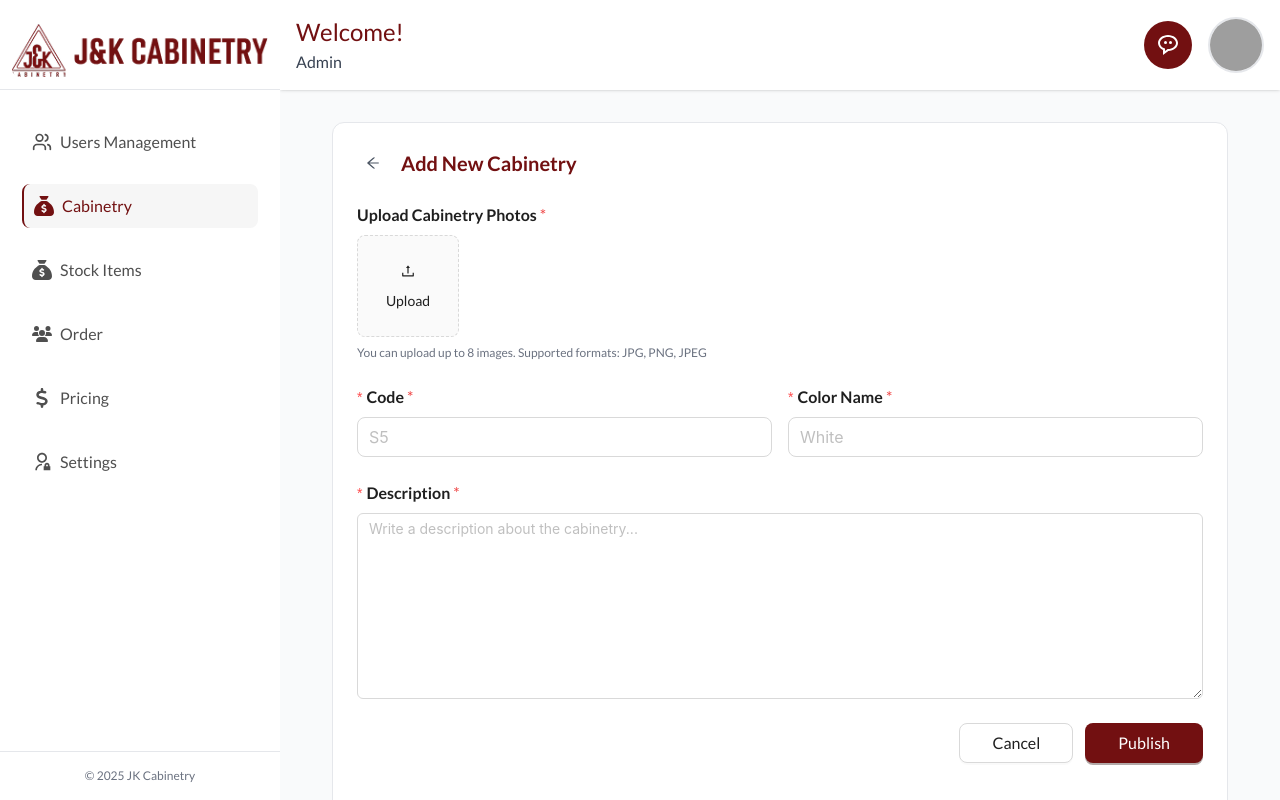
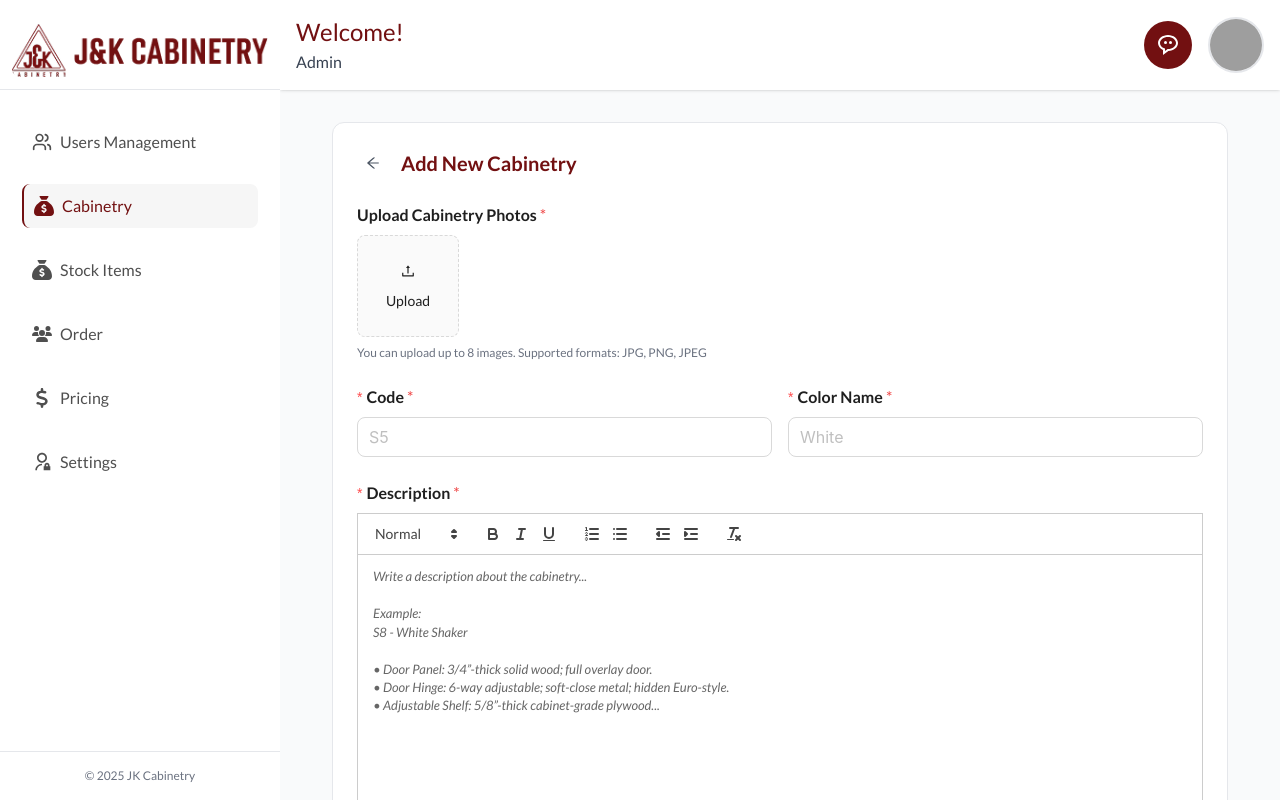
Before and after one commit to sparktechagency/jk-cabinetryct-dashboard, a React (Vite) app: page /cabinetry/add-cabinetry/1 in a window 1280 px wide. Shown: the top 800 px of the page. Built offline with nearby package versions, Linux system fonts and the light colour scheme; no server answers; sample sign-in values are in the browser's storage; grey boxes are pictures that could not be loaded.

Commit message:
Update cabinetry components and dependencies

```diff
--- a/package.json
+++ b/package.json
@@ -22,6 +22,7 @@
     "react-icons": "^5.3.0",
     "react-otp-input": "^3.1.1",
     "react-phone-number-input": "^3.4.5",
+    "react-quill": "^2.0.0",
     "react-redux": "^9.1.2",
     "react-router-dom": "^6.26.1",
     "recharts": "^2.12.7",
--- a/src/components/mainDashboard/cabinetry/AddCabinetry.jsx
+++ b/src/components/mainDashboard/cabinetry/AddCabinetry.jsx
@@ -4,8 +4,8 @@ import { UploadOutlined, ArrowLeftOutlined } from "@ant-design/icons";
 import { useNavigate, useParams } from "react-router-dom";
 import { useAddcabinetryMutation } from "../../../redux/features/cabinetry/cabinetryApi";
 import toast from "react-hot-toast";
-
-const { TextArea } = Input;
+import ReactQuill from "react-quill";
+import "react-quill/dist/quill.snow.css"; // Important: Quill styles
 
 const AddCabinetry = () => {
   const [form] = Form.useForm();
@@ -24,7 +24,7 @@ const AddCabinetry = () => {
       const formData = new FormData();
       formData.append("code", values.code);
       formData.append("color", values.colorName);
-      formData.append("description", values.description);
+      formData.append("description", values.description); // This will be HTML string
       formData.append("cabinetryCategoryId", categoryId);
 
       // Append all images
@@ -51,7 +51,7 @@ const AddCabinetry = () => {
   };
 
   return (
-    <div className="max-w-4xl mx-auto p-6 bg-white border border-gray-200 rounded-xl ">
+    <div className="max-w-4xl mx-auto p-6 bg-white border border-gray-200 rounded-xl">
       <div className="flex items-center gap-3 mb-6">
         <Button
           type="text"
@@ -77,7 +77,7 @@ const AddCabinetry = () => {
             listType="picture-card"
             fileList={fileList}
             onChange={handleUpload}
-            beforeUpload={() => false}
+            beforeUpload={() => false} // Prevent auto upload
             multiple
             accept="image/*"
             onRemove={handleRemoveImage}
@@ -121,7 +121,7 @@ const AddCabinetry = () => {
           </Form.Item>
         </div>
 
-        {/* Description */}
+        {/* Rich Text Description with React Quill */}
         <Form.Item
           label={
             <span className="text-base font-semibold">
@@ -129,12 +129,43 @@ const AddCabinetry = () => {
             </span>
           }
           name="description"
-          rules={[{ required: true, message: "Please enter description" }]}
+          rules={[
+            { required: true, message: "Please enter description" },
+            {
+              validator: (_, value) => {
+                const text = value ? value.replace(/<[^>]*>/g, "").trim() : "";
+                return text.length > 0
+                  ? Promise.resolve()
+                  : Promise.reject(new Error("Description cannot be empty"));
+              },
+            },
+          ]}
         >
-          <TextArea
-            rows={8}
-            placeholder="Write a description about the cabinetry..."
-            className="resize-none"
+          <ReactQuill
+            theme="snow"
+            placeholder={`Write a description about the cabinetry...\n\nExample:\nS8 - White Shaker\n\n• Door Panel: 3/4”-thick solid wood; full overlay door.\n• Door Hinge: 6-way adjustable; soft-close metal; hidden Euro-style.\n• Adjustable Shelf: 5/8”-thick cabinet-grade plywood...`}
+            modules={{
+              toolbar: [
+                [{ header: [1, 2, 3, false] }],
+                ["bold", "italic", "underline"],
+                [{ list: "ordered" }, { list: "bullet" }],
+                [{ indent: "-1" }, { indent: "+1" }],
+                ["clean"],
+              ],
+            }}
+            formats={[
+              "header",
+              "bold",
+              "italic",
+              "underline",
+              "list",
+              "bullet",
+              "indent",
+            ]}
+            style={{
+              height: "320px", // Editor height
+              marginBottom: "60px", // Space for toolbar + submit buttons
+            }}
           />
         </Form.Item>
 
--- a/src/components/mainDashboard/cabinetry/Cabinetry.jsx
+++ b/src/components/mainDashboard/cabinetry/Cabinetry.jsx
@@ -193,7 +193,7 @@ const Cabinetry = () => {
                         <img
                           src={`${cabinet.images[0]}`}
                           alt={cabinet.code}
-                          className="w-full h-32 object-cover rounded-t"
+                          className="w-full h-56 object-cover rounded-t"
                         />
                       ) : (
                         <div className="bg-gray-300 h-32 flex items-center justify-center">
--- a/src/components/mainDashboard/cabinetry/EditCabinetry.jsx
+++ b/src/components/mainDashboard/cabinetry/EditCabinetry.jsx
@@ -11,8 +11,8 @@ import {
   useUpdateCabinetryMutation,
 } from "../../../redux/features/cabinetry/cabinetryApi";
 import toast from "react-hot-toast";
-
-const { TextArea } = Input;
+import ReactQuill from "react-quill";
+import "react-quill/dist/quill.snow.css"; // Quill styles
 
 const EditCabinetry = () => {
   const [form] = Form.useForm();
@@ -33,7 +33,7 @@ const EditCabinetry = () => {
       form.setFieldsValue({
         code: cabinet.code,
         colorName: cabinet.color,
-        description: cabinet.description,
+        description: cabinet.description, // This should be HTML string from DB
       });
       setExistingImages(cabinet.images || []);
     }
@@ -46,7 +46,7 @@ const EditCabinetry = () => {
       formData.append("color", values.colorName);
       formData.append("description", values.description);
 
-      // Add deleted images array
+      // Add deleted images
       if (deletedImages.length > 0) {
         formData.append("deletedImages", JSON.stringify(deletedImages));
       }
@@ -107,9 +107,9 @@ const EditCabinetry = () => {
               {existingImages.map((imagePath, index) => (
                 <div key={index} className="relative group">
                   <img
-                    src={`${imagePath}`}
+                    src={imagePath}
                     alt={`Cabinet ${index + 1}`}
-                    className="w-full h-32 object-cover rounded border"
+                    className="w-full h-56 object-cover rounded border"
                   />
                   <Button
                     type="primary"
@@ -180,7 +180,7 @@ const EditCabinetry = () => {
           </Form.Item>
         </div>
 
-        {/* Description */}
+        {/* Rich Text Description with React Quill */}
         <Form.Item
           label={
             <span className="text-base font-semibold">
@@ -188,12 +188,43 @@ const EditCabinetry = () => {
             </span>
           }
           name="description"
-          rules={[{ required: true, message: "Please enter description" }]}
+          rules={[
+            { required: true, message: "Please enter description" },
+            {
+              validator: (_, value) => {
+                const text = value ? value.replace(/<[^>]*>/g, "").trim() : "";
+                return text.length > 0
+                  ? Promise.resolve()
+                  : Promise.reject(new Error("Description cannot be empty"));
+              },
+            },
+          ]}
         >
-          <TextArea
-            rows={12}
+          <ReactQuill
+            theme="snow"
             placeholder="Write a description about the cabinetry..."
-            className="resize-none"
+            modules={{
+              toolbar: [
+                [{ header: [1, 2, 3, false] }],
+                ["bold", "italic", "underline"],
+                [{ list: "ordered" }, { list: "bullet" }],
+                [{ indent: "-1" }, { indent: "+1" }],
+                ["clean"],
+              ],
+            }}
+            formats={[
+              "header",
+              "bold",
+              "italic",
+              "underline",
+              "list",
+              "bullet",
+              "indent",
+            ]}
+            style={{
+              height: "320px",
+              marginBottom: "60px", // Space for toolbar + buttons
+            }}
           />
         </Form.Item>
 
@@ -211,7 +242,7 @@ const EditCabinetry = () => {
               type="primary"
               htmlType="submit"
               size="large"
-              className="bg-[#721011]"
+              className="bg-[#721011] px-8"
               loading={isLoading}
             >
               Update
```
Also changed, not shown: 1 other file (tests, documents, lock files or other folders).
